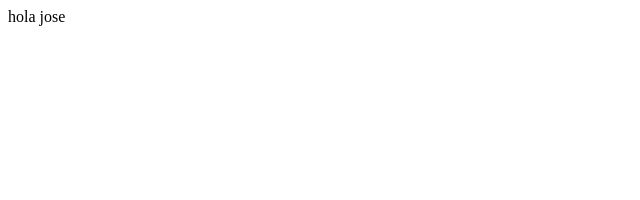
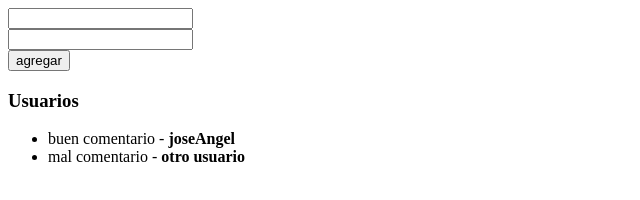
Before and after one commit to joseAL520/angularJs, a plain HTML site: page data_Binding_controller/index.html in a window 1280 px wide. Shown: the whole page, without its empty margins (0-640 px from the left). Drawn offline with nearby package versions, Linux system fonts and the light colour scheme.

Commit message:
data binding 2

```diff
--- a/data_Binding_controller/controller.js
+++ b/data_Binding_controller/controller.js
@@ -3,4 +3,16 @@ angular.module("MyFistApp", [])
 .controller("FirstController", function($scope){
 
     $scope.nombre = "jose";
+    $scope.nuevoUsuario = {};
+    $scope.usuarios=[
+        {comentario: "buen comentario", username: "joseAngel"},
+        {comentario: "mal comentario",  username: "otro usuario"}
+    ];
+
+
+    // funciones
+    $scope.agregarComentario = function(){
+      $scope.usuarios.push($scope.nuevoUsuario);
+      $scope.nuevoComenatio={};
+    }
 });
--- a/data_Binding_controller/index.html
+++ b/data_Binding_controller/index.html
@@ -11,8 +11,17 @@
 <!--enlacamos nuestro controlador con ng.controller-->
 <body ng-controller="FirstController">
 
- {{"hola " + nombre }}
+<input type="text" ng-model="nuevoUsuario.comentario" > <br>
+<input type="text" ng-model="nuevoUsuario.username" > <br>
 
+<button ng-click="agregarComentario()">agregar</button>
+
+<h3>Usuarios</h3>
+    <ul>
+        <li ng-repeat="user in usuarios">
+            {{user.comentario}} - <strong>{{user.username}}</strong>
+        </li>
+    </ul>
 
 </body>
 </html>
```
